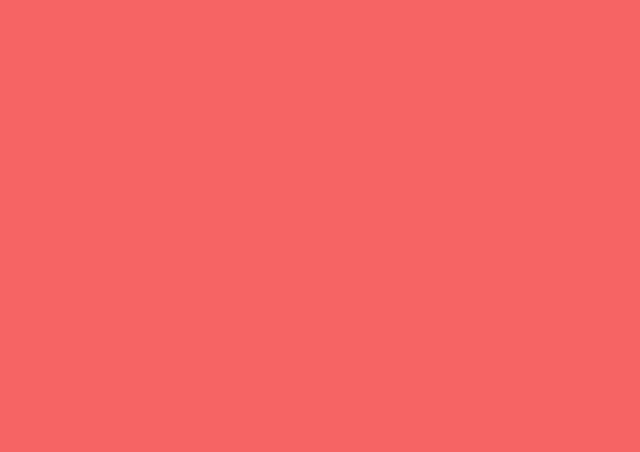
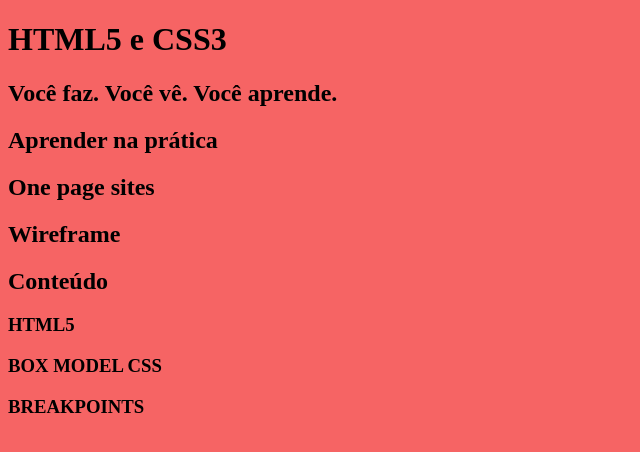
Before and after one commit to infotorin-hub/html5css3, a plain HTML site: page index.html in a window 1280 px wide. Shown: the whole page, without its empty margins (0-640 px from the left). Drawn offline with Linux system fonts and the light colour scheme.

Commit message:
semântecas e tags

```diff
--- a/index.html
+++ b/index.html
@@ -11,6 +11,45 @@
   <link rel="icon" type="image/png" href="img/favicon.png">
 </head>
 <body>
+  <!-- Cabeçalho -->
+   <header>
+
+   </header>
+
+<!-- Destaque -->
+   <main>
+    <h1>HTML5 e CSS3</h1>
+    <h2>Você faz. Você vê. Você aprende.</h2>
+  </main>
+
+  <!-- Sobre -->
+  <section>
+    <h2>Aprender na prática</h2>
+  </section>
+
+<!-- One page -->
+  <section>
+    <h2>One page sites</h2>
+  </section>
+
+<!-- WireFrame -->
+  <section>
+    <h2>Wireframe</h2>
+  </section>
+
+<!-- Conteúdo -->
+  <section>
+   <h2>Conteúdo</h2>
+   <h3>HTML5</h3>
+   <h3>BOX MODEL CSS</h3>
+   <h3>BREAKPOINTS</h3>
+  </section>
+
+  <!-- Rodapé -->
+   <footer>
+
+   </footer>
+
 
 </body>
 </html>
```
